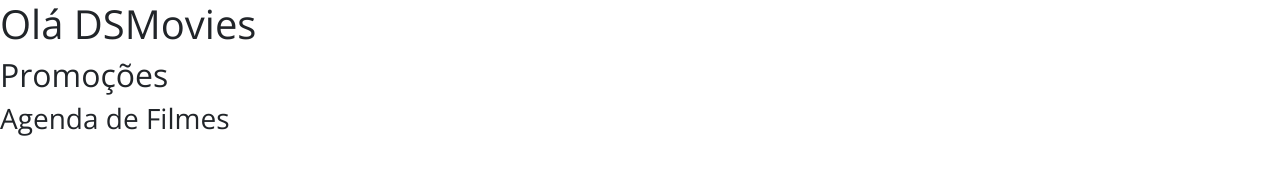
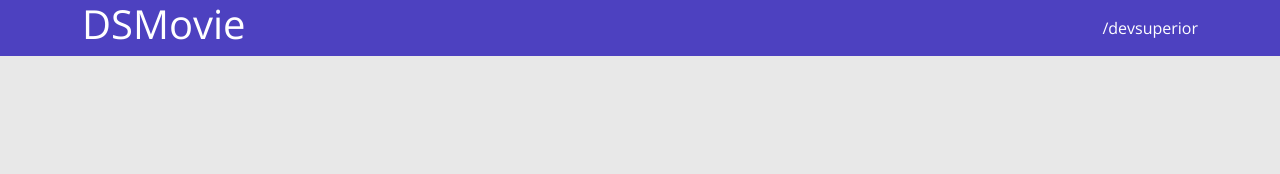
Before and after one commit to crisbelarma/dsmovie, a plain HTML site: page index.html in a window 1280 px wide. Drawn offline with nearby package versions, Linux system fonts and the light colour scheme.

Commit message:
Barra Superior Parte 1

```diff
--- a/css/styles.css
+++ b/css/styles.css
@@ -1,5 +1,23 @@
 @import url('https://fonts.googleapis.com/css2?family=Open+Sans:wght@300;400;700&display=swap');
 
 *{
+  box-sizing: border-box;
   font-family: 'Open Sans', sans-serif;
 }
+
+html, body {
+  background-color: #e8e8e8;
+}
+header{
+  background-color: #4D41C0;
+  color: #fff;
+}
+a, a:hover{
+  color: unset;
+  text-decoration: none;
+}
+nav{
+  display: flex;
+  align-items: center;
+  justify-content: space-between;
+}
--- a/index.html
+++ b/index.html
@@ -13,10 +13,12 @@
 
 <body>
 
-  <h1>Olá DSMovies</h1>
-  <h2>Promoções</h2>
-  <h3>Agenda de Filmes</h3>
-
+  <header>
+    <nav class="container">
+      <h1>DSMovie</h1>
+      <a href="https://github.com/devsuperior">/devsuperior</a>
+    </nav>
+  </header>
 </body>
 
 </html>
```
